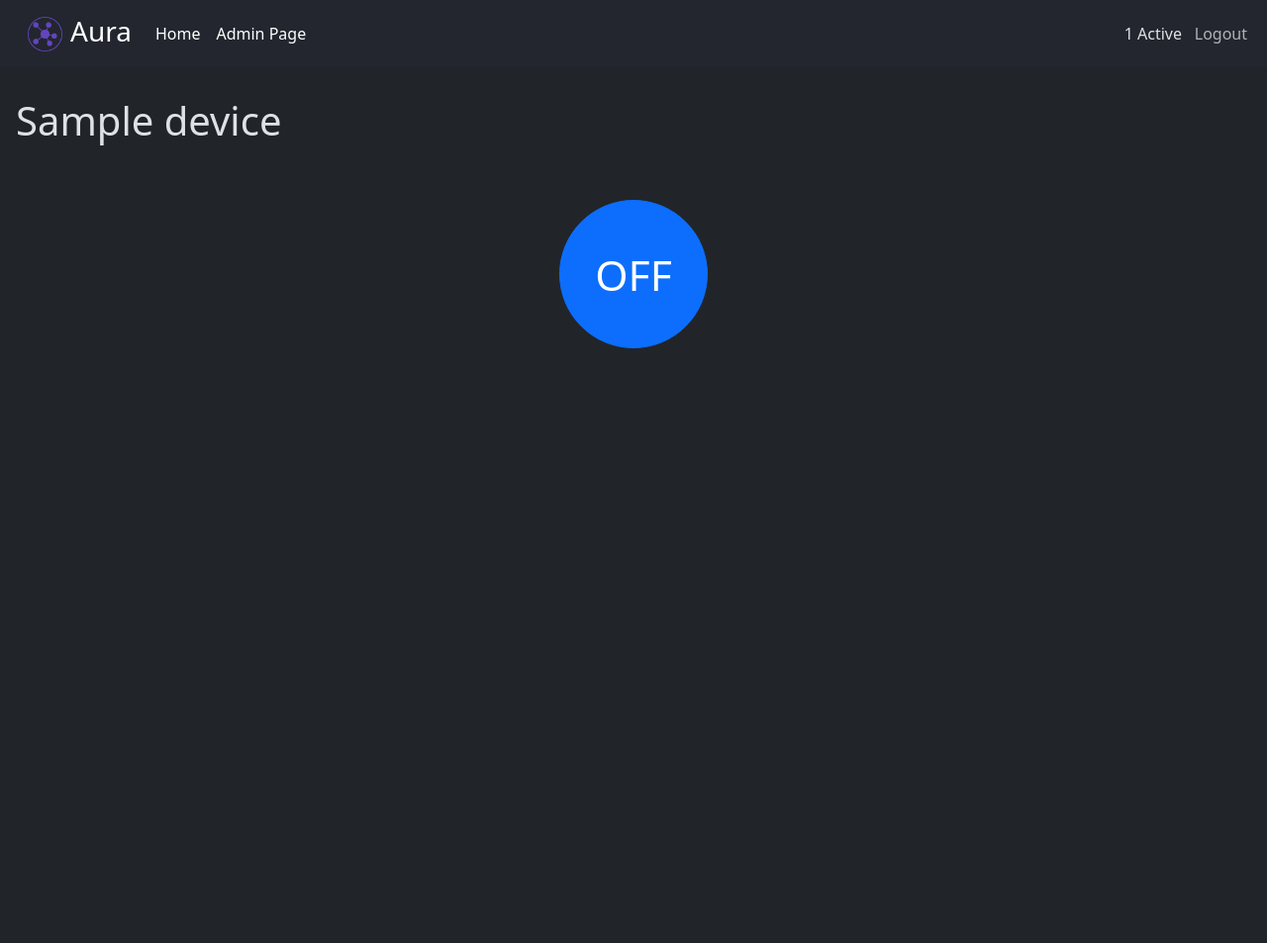
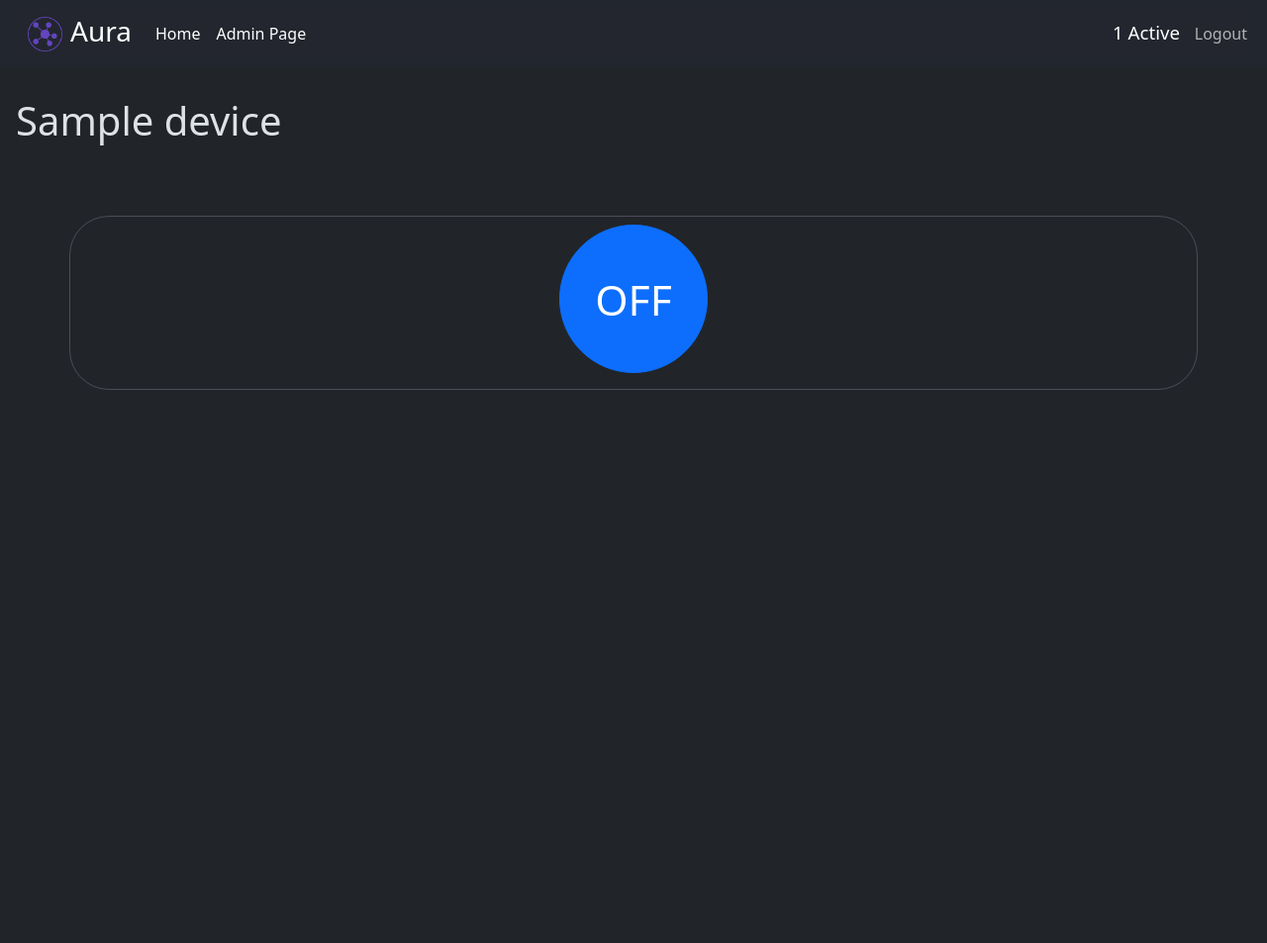
Before and after one commit to Valquest/Aura, a Django app: page /controlhub/1/ in a window 1280 px wide. Shown: the top 953 px of the page at 99% size. Run offline with Django 5.2, Linux system fonts and the light colour scheme; a user stored in the database is signed in; tables that the repository leaves empty hold one stand-in row (values such as "Sample post").

Commit message:
- Updated: js script to modify active device count marker on page without needing to refresh the website - Fixed: a bug, where user could not press the 'Logout' button

```diff
--- a/controlhub/static/controlhub/style/styles.css
+++ b/controlhub/static/controlhub/style/styles.css
@@ -1,6 +1,15 @@
-.active-device-nav-item {
-    z-index: 1000; /* Above navbar content */
-    padding-right: 70px;
+#active-device-nav-item {
+    z-index: 10;
+    position: absolute;
+    top: 0.85rem;
+    right: 4.5rem !important;
+    font-size: 14pt;
+    width: auto;
+}
+
+.device-action-container {
+    border-radius: 40px;
+    border: 1px solid rgb(77, 75, 88);
 }
 
 /* Email input: Ensure flat bottom corners */
--- a/controlhub/templates/controlhub/device_ctrl_page.html
+++ b/controlhub/templates/controlhub/device_ctrl_page.html
@@ -9,13 +9,15 @@
     <div class="container-fluid px-3">
         <h1 class="display-6 text-center text-md-start">{{ device_name }}</h1>
     </div>
-    <div class="d-flex justify-content-center vh-100 pt-5">
+    <div class="container justify-content-center vh-100 pt-5">
         {% for device_action in device_actions %}
-            <button class="btn-text-custom iot_action_btns btn btn-primary btn-circle btn-lg rounded-circle mb-2 d-block mx-auto ctrl-btn d-flex align-items-center justify-content-center position-relative" id="{{ device_action.id }}">
-                <span class="btn-text">
-                    {% if device_action.last_state %}OFF{% else %}ON{% endif %}
-                </span>
-            </button>
+            <div class="device-action-container row py-2 my-3">
+                <button class="btn-text-custom iot_action_btns btn btn-primary btn-circle btn-lg rounded-circle mb-2 d-block mx-auto ctrl-btn d-flex align-items-center justify-content-center position-relative" id="{{ device_action.id }}">
+                    <span class="btn-text">
+                        {% if device_action.last_state %}OFF{% else %}ON{% endif %}
+                    </span>
+                </button>
+            </div>
         {% endfor %}
     </div>
 {% endblock %}
--- a/controlhub/templates/controlhub/layout.html
+++ b/controlhub/templates/controlhub/layout.html
@@ -29,7 +29,7 @@
                     </div>
                 </a>
 
-                <div class="active-device-nav-item position-absolute top-2 end-0 me-3">
+                <div class="navbar-brand position-absolute top-2 me-3 end-0" id="active-device-nav-item">
                     <a class="nav-link" href="#">{{ active_device_count }} Active</a>
                 </div>
 
@@ -47,9 +47,6 @@
                         </li>
                     </ul>
                     <ul class="navbar-nav ms-auto">
-                        <li class="nav-item">
-                            <a class="nav-link d-none" href="#">{{ active_device_count }} Active</a>
-                        </li>
                         <li class="nav-item">
                             <a class="nav-link" href="{% url 'logout' %}">Logout</a>
                         </li>
--- a/iotcore/static/iotcore/script/calls.js
+++ b/iotcore/static/iotcore/script/calls.js
@@ -1,5 +1,7 @@
 document.addEventListener("DOMContentLoaded", () => {
-    const buttons = document.querySelectorAll('.iot_action_btns')
+    let activeDevTracker = document.getElementById('active-device-nav-item').
+        querySelector('a');
+    const buttons = document.querySelectorAll('.iot_action_btns');
     buttons.forEach((button) => {
         button.addEventListener('click', async (e) => {
             console.log('Button clicked:', button.id);
@@ -52,6 +54,15 @@ document.addEventListener("DOMContentLoaded", () => {
                     button.disabled = false;
                 }, 600);
 
+
+                if (activeDevTracker.textContent && activeDevTracker.textContent !== '') {
+                    let activeDevCount = parseInt(activeDevTracker.textContent.split(' ')[0], 10) || 0;
+
+                    activeDevCount = data.device_action_status ? activeDevCount += 1 : activeDevCount -= 1;
+
+                    activeDevTracker.textContent = `${activeDevCount} Active`;
+                }
+
                 console.log('Success', data);
 
             } catch (error) {
```
